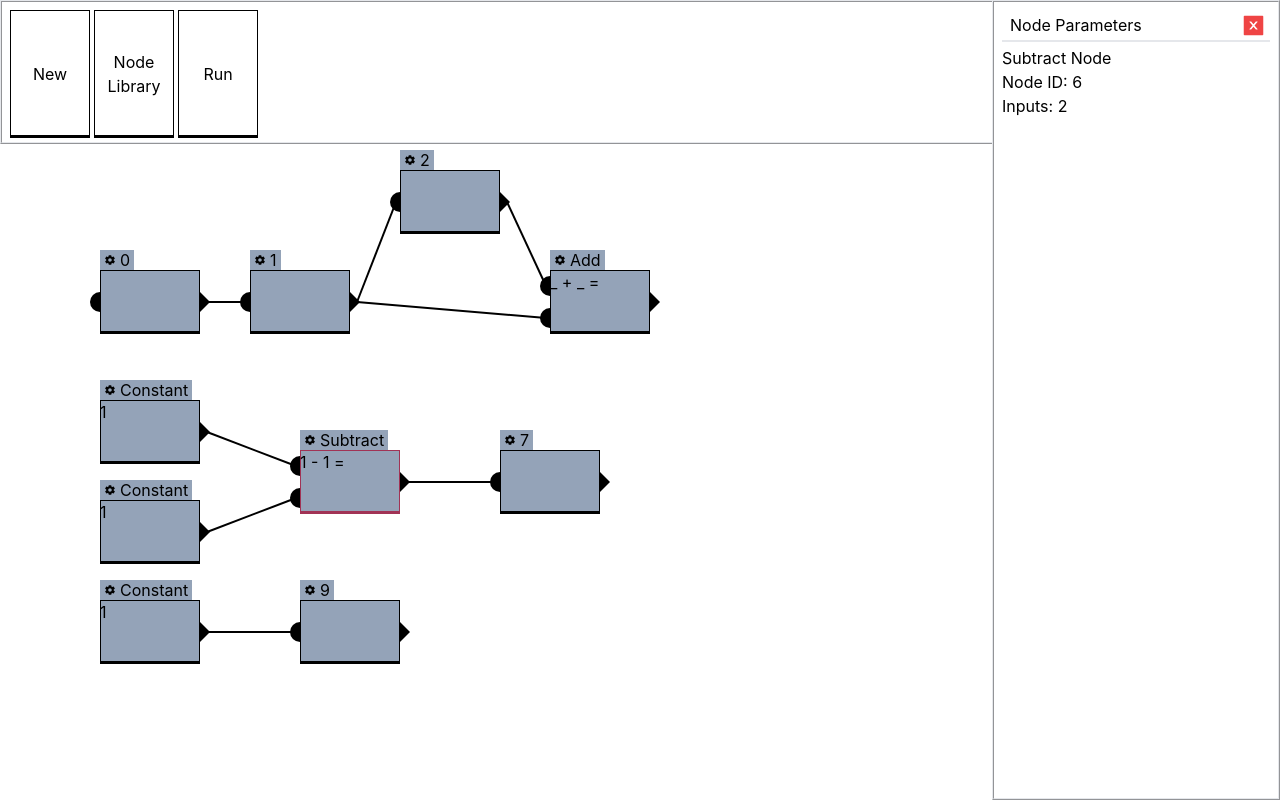
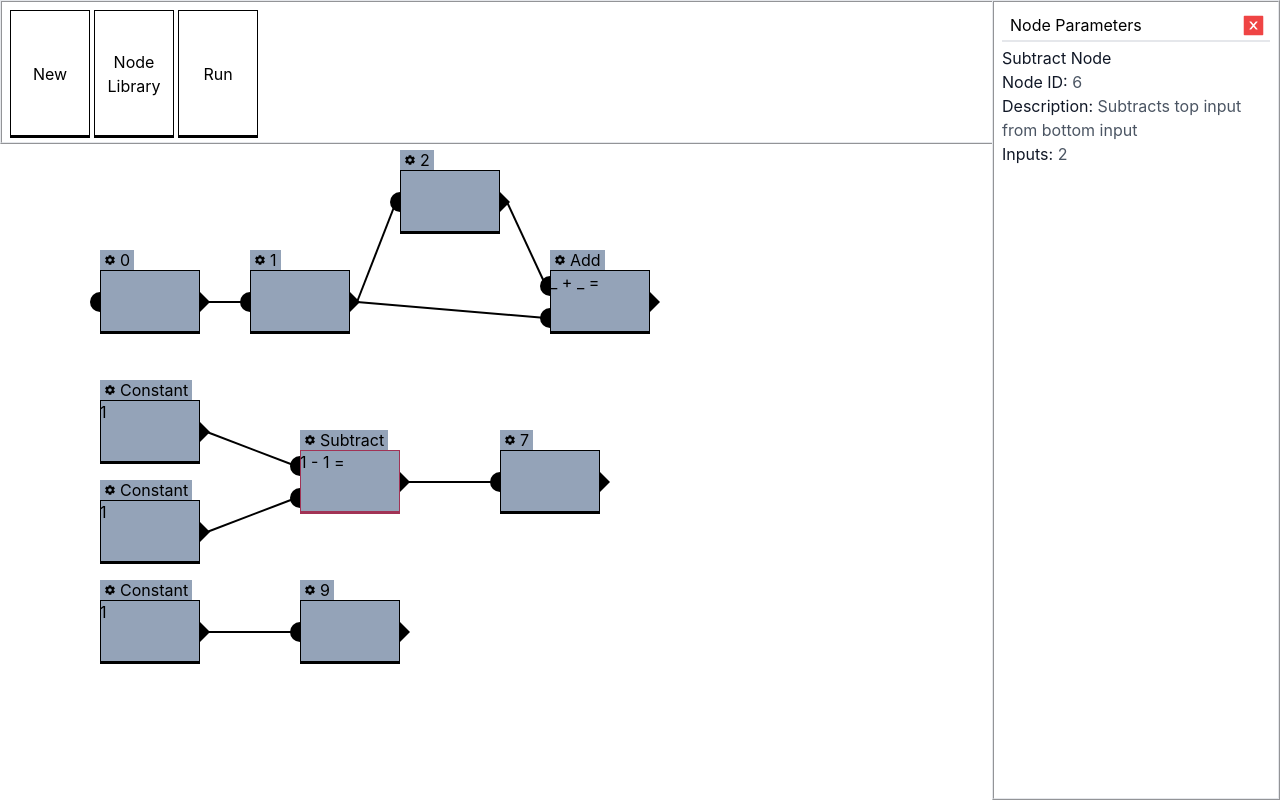
Before and after one commit to brunomariz/node-controller, a React (Create React App) app: page / in a window 1280 px wide. Both pictures are taken after a click on the element "Subtract". Built offline with nearby package versions, Linux system fonts and the light colour scheme.

Commit message:
feat: add subtract node to library and improve sidebar readability

```diff
--- a/src/components/Connector/Connector.tsx
+++ b/src/components/Connector/Connector.tsx
@@ -5,7 +5,7 @@ type Props = { originPosition: Position; destinationPosition: Position };
 
 function Connector({ originPosition, destinationPosition }: Props) {
   return (
-    <svg className="h-full w-full absolute top-0 left-0">
+    <svg className="w-screen min-h-max h-screen absolute top-0 left-0">
       <line
         x1={originPosition.x}
         y1={originPosition.y}
--- a/src/components/Library/LibraryScreen/LibraryScreenList.tsx
+++ b/src/components/Library/LibraryScreen/LibraryScreenList.tsx
@@ -11,11 +11,16 @@ function LibraryScreenList({}: Props) {
         nodeVariety="Empty"
         value="Empty Node"
       ></LibraryButton>
-      <LibraryButton color="blue" nodeVariety="Add" value="Add"></LibraryButton>
       <LibraryButton
         color="blue"
         nodeVariety="Constant"
         value="Constant"
+      ></LibraryButton>
+      <LibraryButton color="blue" nodeVariety="Add" value="Add"></LibraryButton>
+      <LibraryButton
+        color="blue"
+        nodeVariety="Subtract"
+        value="Subtract"
       ></LibraryButton>
     </div>
   );
--- a/src/components/Nodes/Constant/ConstantNode.tsx
+++ b/src/components/Nodes/Constant/ConstantNode.tsx
@@ -33,7 +33,7 @@ function ConstantNode({ node, focus }: Props) {
               {
                 editable: true,
                 value: node.outputs[0] || [],
-                label: "value",
+                label: "Value",
                 onChange: (e) => {
                   dispatch(
                     nodeOutputsChanged({
--- a/src/components/Nodes/Subtract/SubtractNode.tsx
+++ b/src/components/Nodes/Subtract/SubtractNode.tsx
@@ -25,6 +25,10 @@ function SubtractNode({ node, focus }: Props) {
   const nodeInputs = findInputs(node.id, nodes, adjacencyList);
   const dispatch = useAppDispatch();
 
+  const inputsLatexExpression = `$$${nodeInputs[0] || 0}-${
+    (nodeInputs[1] || 0) < 0 ? "(" : ""
+  }${nodeInputs[1] || 0}${(nodeInputs[1] || 0) < 0 ? ")" : ""}$$`;
+  const outputsLatexExpression = `$$=${node.outputs}$$`;
   return (
     <BaseNode
       node={node}
@@ -35,14 +39,23 @@ function SubtractNode({ node, focus }: Props) {
         dispatch(
           sidebarDataChanged({
             node: node,
-            properties: [{ editable: false, value: 2, label: "Inputs" }],
+            properties: [
+              {
+                editable: false,
+                label: "Description",
+                value: "Subtracts top input from bottom input",
+              },
+              { editable: false, value: 2, label: "Inputs" },
+            ],
           })
         );
       }}
     >
       {nodeInputs.length > 1 && (
         <span>
-          {nodeInputs[0] || "_"} - {nodeInputs[1] || "_"} = {node.outputs}
+          {nodeInputs[0] || "_"} - {(nodeInputs[1] || 0) < 0 && "("}
+          {nodeInputs[1] || "_"}
+          {(nodeInputs[1] || 0) < 0 && ")"} = {node.outputs}
         </span>
       )}{" "}
     </BaseNode>
--- a/src/components/Sidebar/Sidebar.tsx
+++ b/src/components/Sidebar/Sidebar.tsx
@@ -31,9 +31,11 @@ function Sidebar({}: Props) {
           <AiFillCloseSquare size={25}></AiFillCloseSquare>
         </button>
       </div>
-      <div className="py-1">
+      <div className="py-1 text-gray-900">
         <div>{data.node?.variety} Node</div>
-        <div>Node ID: {data.node?.id}</div>
+        <div>
+          Node ID: <span className="text-gray-600">{data.node?.id}</span>
+        </div>
         {data.properties.map((item) => {
           return item.editable ? (
             <div className="flex justify-start items-center">
@@ -59,7 +61,7 @@ function Sidebar({}: Props) {
             </div>
           ) : (
             <div>
-              {item.label}: {item.value}
+              {item.label}: <span className="text-gray-600">{item.value}</span>
             </div>
           );
         })}
```
